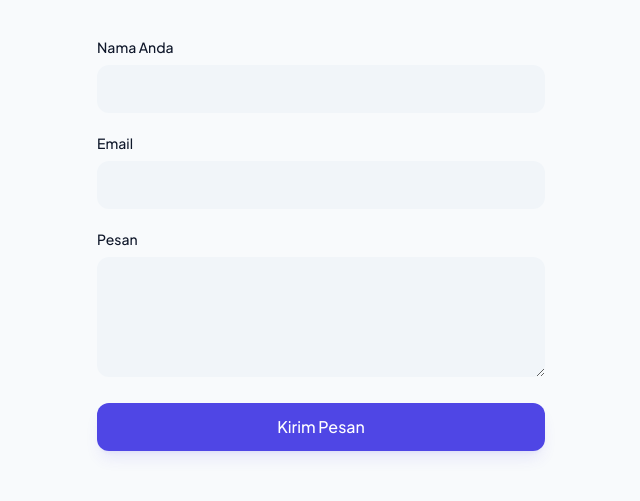
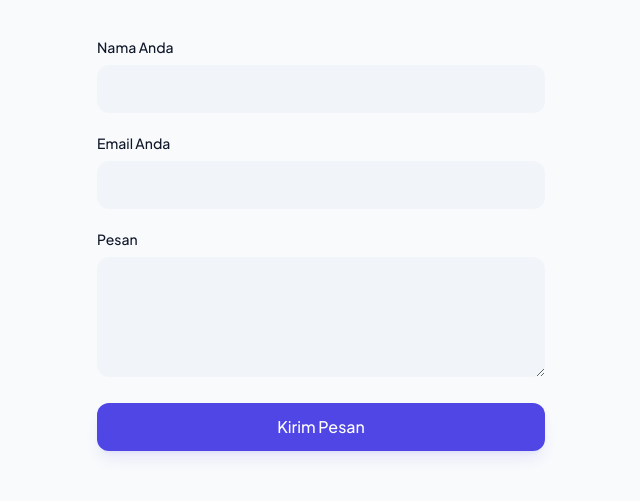
Before and after one commit to akmalcreate/modern-fresh-graduate-portfolio, a plain HTML site: page index.html in a window 1280 px wide. Shown: the part 1681-2182 px from the top of the page, 319-959 px from the left. Drawn offline with nearby package versions, Linux system fonts and the light colour scheme; a script that the page names is missing.

Commit message:
Update index.html

```diff
--- a/index.html
+++ b/index.html
@@ -160,14 +160,15 @@ SOFTWARE.
                 <p class="text-slate-500 mt-2">Punya proyek menarik? Kirim pesan sekarang.</p>
             </div>
 
-            <!-- Form Menggunakan Formspree -->
-            <form action="https://formspree.io/f/your_endpoint_here" method="POST" class="space-y-5" data-aos="fade-up" data-aos-delay="100">
+            <!-- Form Kontak Menggunakan Formspree -->
+            <!-- Ubah KODE_FORMSPREE_ANDA dengan kode endpoint unik dari Formspree -->
+            <form action="https://formspree.io/f/KODE_FORMSPREE_ANDA" method="POST" class="space-y-5" data-aos="fade-up" data-aos-delay="100">
                 <div>
                     <label class="block text-sm font-medium mb-2">Nama Anda</label>
                     <input type="text" name="name" required class="w-full px-4 py-3 rounded-xl bg-slate-100 dark:bg-slate-800 border-none focus:ring-2 focus:ring-indigo-500 outline-none transition">
                 </div>
                 <div>
-                    <label class="block text-sm font-medium mb-2">Email</label>
+                    <label class="block text-sm font-medium mb-2">Email Anda</label>
                     <input type="email" name="email" required class="w-full px-4 py-3 rounded-xl bg-slate-100 dark:bg-slate-800 border-none focus:ring-2 focus:ring-indigo-500 outline-none transition">
                 </div>
                 <div>
@@ -192,4 +193,4 @@ SOFTWARE.
     <!-- Logika Dark Mode & Interaktif -->
     <script src="app.js"></script>
 </body>
-            </html>
+                </html>
```
